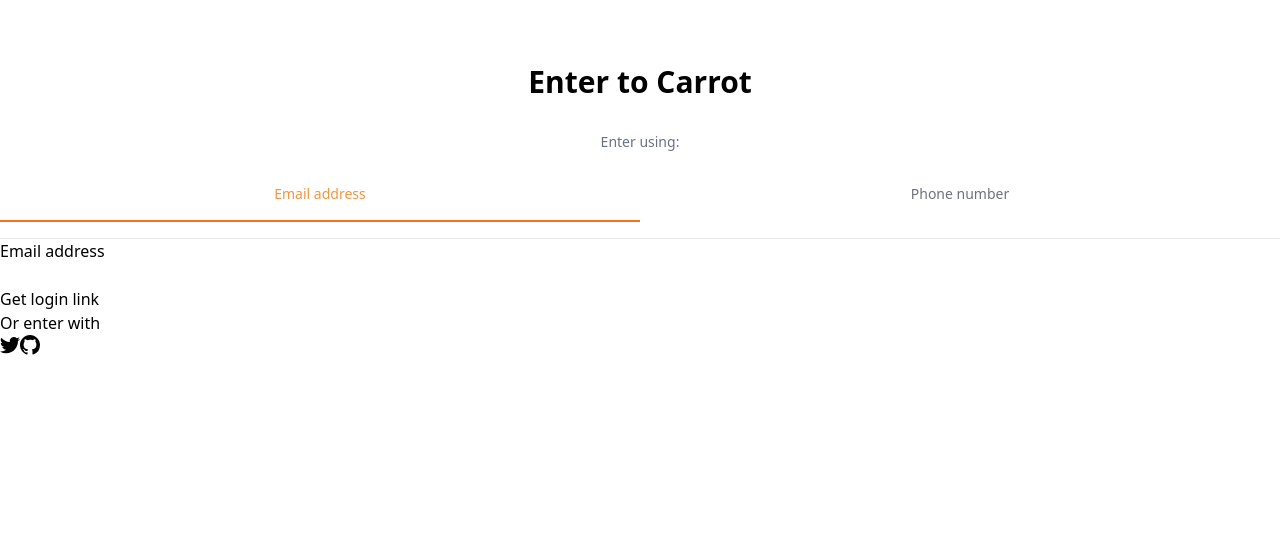
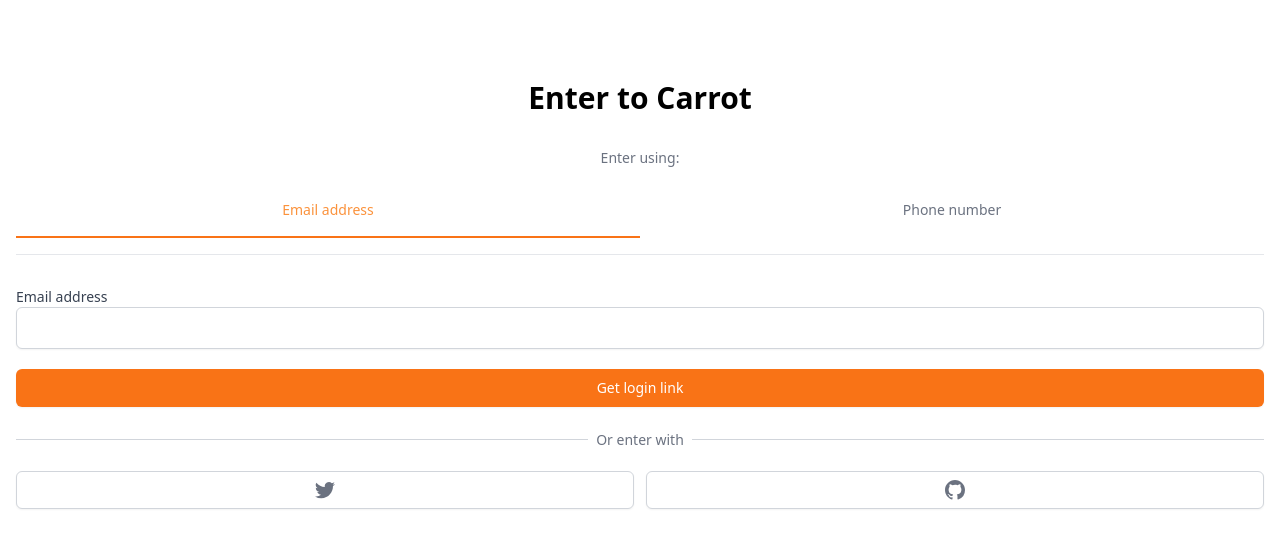
Before and after one commit to zeronedev/carrot-market-v220312, a Next.js app: page /enter in a window 1280 px wide. Shown: the top 548 px of the page. Built offline with nearby package versions, Linux system fonts and the light colour scheme.

Commit message:
#5.2 Auth part Two:플러그인 @tailwindcss/forms 설치후 폼 완성

```diff
--- a/package.json
+++ b/package.json
@@ -14,6 +14,7 @@
     "react-dom": "^18.0.0-rc.2"
   },
   "devDependencies": {
+    "@tailwindcss/forms": "^0.5.0",
     "@types/node": "17.0.21",
     "@types/react": "17.0.40",
     "autoprefixer": "^10.4.2",
--- a/pages/enter.tsx
+++ b/pages/enter.tsx
@@ -9,7 +9,7 @@
   const onEmailClick = () => setMethod("email");
   const onPhoneClick = () => setMethod("phone");
   return (
-    <div className="mt-16">
+    <div className="mt-16 p-4">
       <h3 className="text-3xl font-bold text-center">Enter to Carrot</h3>
       <div className="mt-8">
         <div className="flex flex-col items-center">
@@ -39,34 +39,48 @@
             </button>
           </div>
         </div>
-        <form>
-          <label>
+        <form className="flex flex-col mt-8">
+          <label className="text-sm font-medium text-gray-700">
             {method === "email" ? "Email address" : null}
             {method === "phone" ? "Phone number" : null}
           </label>
           <div>
-            {method === "email" ? <input type="email" required /> : null}
+            {method === "email" ? (
+              <input
+                type="email"
+                className="appearance-none w-full px-3 py-2 border border-gray-300 rounded-md shadow-sm placeholder-gray-400 focus:outline-none focus:ring-orange-500 focus:border-orange-500"
+                required
+              />
+            ) : null}
             {method === "phone" ? (
-              <div>
-                <span>+82</span>
-                <input type="number" required />
+              <div className="flex rounded-md shadow-sm">
+                <span className="flex items-center justify-center px-3 rounded-l-md border border-r-0 border-gray-300 bg-gray-50 text-gray-500 select-none text-sm">
+                  +82
+                </span>
+                <input
+                  type="number"
+                  className="appearance-none w-full px-3 py-2 border border-gray-300 rounded-md rounded-l-none shadow-sm placeholder-gray-400 focus:outline-none focus:ring-orange-500 focus:border-orange-500"
+                  required
+                />
               </div>
             ) : null}
           </div>
-          <button>
+          <button className="mt-5 bg-orange-500 hover:bg-orange-600 text-white py-2 px-4 border border-transparent rounded-md shadow-sm  text-sm font-medium focus:ring-2 focus:ring-offset-2 focus:ring-orange-500 focus:outline">
             {method === "email" ? "Get login link" : null}
             {method === "phone" ? "Get one-time password" : null}
           </button>
         </form>
-        <div>
-          <div>
-            <div />
-            <div>
-              <span>Or enter with</span>
+        <div className="mt-8">
+          <div className="relative">
+            <div className="absolute w-full border-t border-gray-300" />
+            <div className="relative -top-3 text-center">
+              <span className="bg-white px-2 text-sm text-gray-500">
+                Or enter with
+              </span>
             </div>
           </div>
-          <div>
-            <button>
+          <div className="grid grid-cols-2 mt-2 gap-3">
+            <button className="flex justify-center items-center py-2 px-4 border border-gray-300 rounded-md shadow-sm bg-white text-sm font-medium text-gray-500 hover:bg-gray-50">
               <svg
                 className="w-5 h-5"
                 aria-hidden="true"
@@ -76,7 +90,7 @@
                 <path d="M6.29 18.251c7.547 0 11.675-6.253 11.675-11.675 0-.178 0-.355-.012-.53A8.348 8.348 0 0020 3.92a8.19 8.19 0 01-2.357.646 4.118 4.118 0 001.804-2.27 8.224 8.224 0 01-2.605.996 4.107 4.107 0 00-6.993 3.743 11.65 11.65 0 01-8.457-4.287 4.106 4.106 0 001.27 5.477A4.073 4.073 0 01.8 7.713v.052a4.105 4.105 0 003.292 4.022 4.095 4.095 0 01-1.853.07 4.108 4.108 0 003.834 2.85A8.233 8.233 0 010 16.407a11.616 11.616 0 006.29 1.84" />
               </svg>
             </button>
-            <button>
+            <button className="flex justify-center items-center py-2 px-4 border border-gray-300 rounded-md shadow-sm bg-white text-sm font-medium text-gray-500 hover:bg-gray-50">
               <svg
                 className="w-5 h-5"
                 aria-hidden="true"
--- a/tailwind.config.js
+++ b/tailwind.config.js
@@ -7,5 +7,5 @@
     extend: {},
   },
   darkMode: "media", // class
-  plugins: [],
+  plugins: [require("@tailwindcss/forms")],
 };
```
Also changed, not shown: 1 other file (tests, documents, lock files or other folders).
